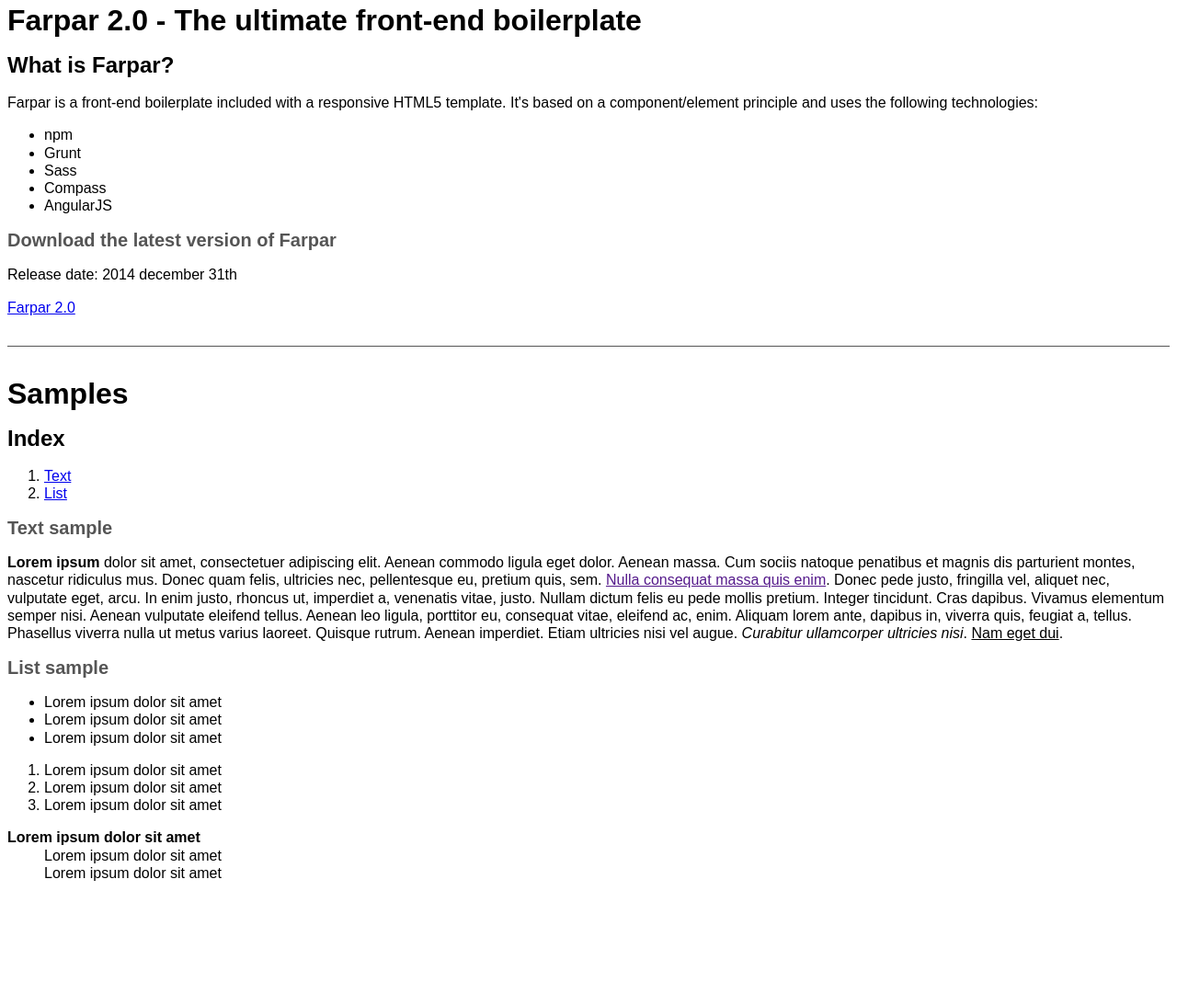
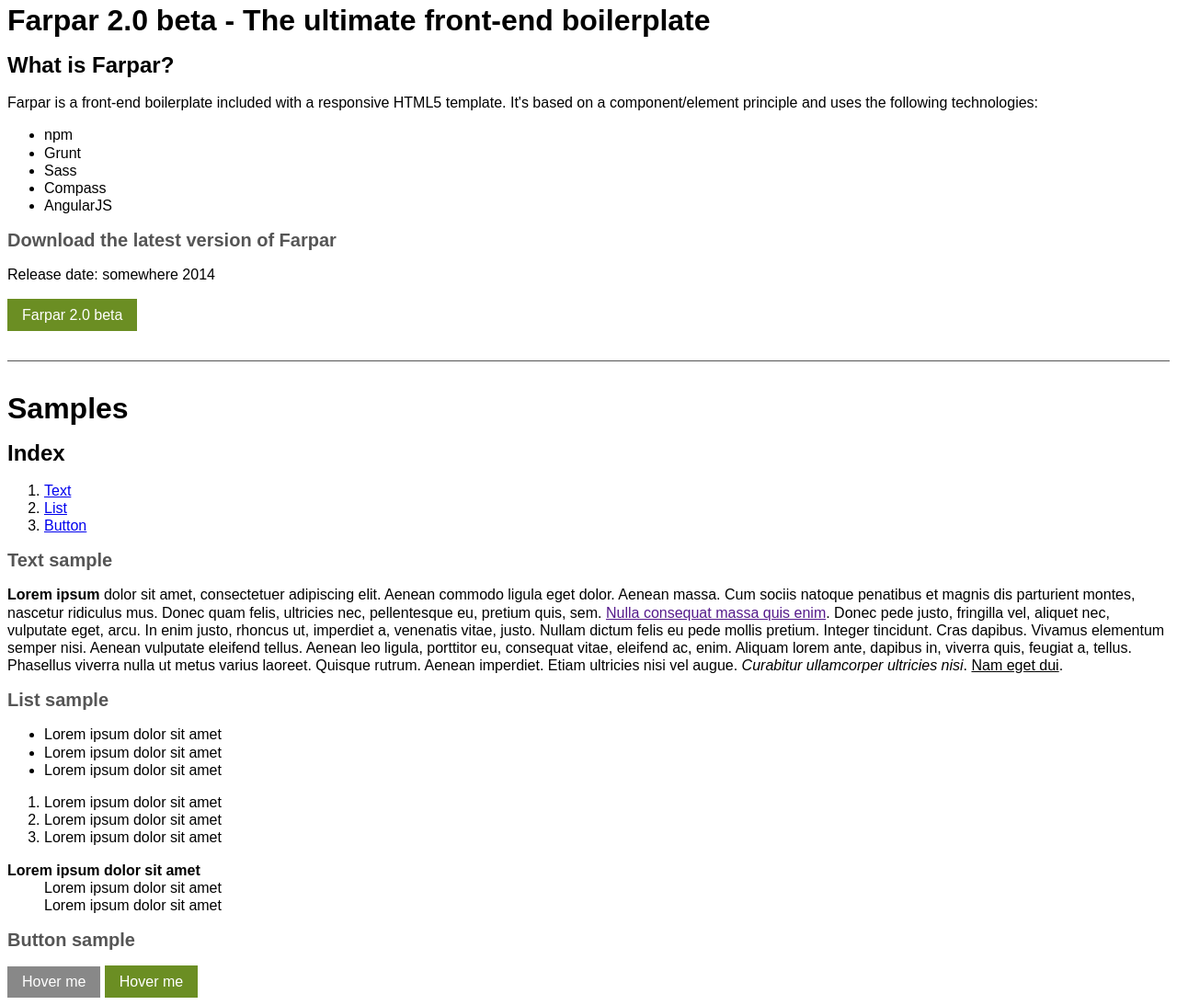
Before and after one commit to devbyray/farpar, a website: page index.html in a window 1280 px wide. Shown: the part 13-1106 px from the top of the page at 92% size. Before the commit the page ends 988 px from the top, so only its background shows below. Drawn offline with Linux system fonts and the light colour scheme.

Commit message:
Added style for button.

```diff
--- a/index.html
+++ b/index.html
@@ -12,7 +12,7 @@
 
 	<body>
 		<header class="section">
-			<h1 class="h1">Farpar 2.0 - The ultimate front-end boilerplate</h1>
+			<h1 class="h1">Farpar 2.0 beta - The ultimate front-end boilerplate</h1>
 		</header>
 
 		<div class="section">
@@ -29,8 +29,8 @@
 			</ul>
 
 			<h2 class="h3">Download the latest version of Farpar</h2>
-			<p class="p">Release date: <time datetime="2014-31-12">2014 december 31th</time></p>
-			<a href="#" class="button_green">Farpar 2.0</a>
+			<p class="p">Release date: <time datetime="2014-31-12">somewhere 2014</time></p>
+			<a href="#" class="button_green">Farpar 2.0 beta</a>
 		</div>
 
 		<hr class="hr" />
@@ -42,6 +42,7 @@
 				<ol class="ol">
 					<li><a href="#text_sample">Text</a></li>
 					<li><a href="#list_sample">List</a></li>
+					<li><a href="#button_sample">Button</a></li>
 				</ol>
 			</nav>
 
@@ -72,6 +73,12 @@
 					<dd>Lorem ipsum dolor sit amet</dd>
 				</dl>
 			</section>
+
+			<section id="button_sample">
+				<h3 class="h3">Button sample</h3>
+				<button class="button">Hover me</button>
+				<a class="button_green">Hover me</a>
+			</section>
 		</main>
 
 		<script>document.write('<script src="http://'
--- /dev/null
+++ b/source/element/button/style/_button.scss
@@ -0,0 +1,24 @@
+/**
+ * Button
+ */
+
+.button {
+	background-color: $color-defaultBackground;
+	border: none;
+	color: $color-defaultForeground;
+	display: inline-block;
+	font-size: 1rem;
+	padding: 0.5rem 1rem;
+	text-decoration: none;
+	&:hover {
+		background-color: lighten($color-defaultBackground, 10%);
+	}
+}
+
+.button_green {
+	@extend .button;
+	background-color: $color-green;
+	&:hover {
+		background-color: lighten($color-green, 10%);
+	}
+}
--- a/source/element/text/style/_text.scss
+++ b/source/element/text/style/_text.scss
@@ -25,7 +25,7 @@
 .h3,
 .wysiwyg h3 {
 	@include text-block(20);
-	color: $darkGrey;
+	color: $color-darkGrey;
 }
 
 .h4,
@@ -50,7 +50,7 @@
 
 .hr,
 .wysiwyg hr {
-	background-color: $darkGrey;
+	background-color: $color-darkGrey;
 	border: none;
 	height: 1px;
 	margin-bottom: 2rem;
--- a/source/global/_variable.scss
+++ b/source/global/_variable.scss
@@ -2,4 +2,7 @@
  * Color
  */
 
-$darkGrey: #555;
+$color-defaultBackground: #888;
+$color-defaultForeground: #fff;
+$color-darkGrey: #555;
+$color-green: #6b8e23;
```
Also changed, not shown: source/static/main.css.
